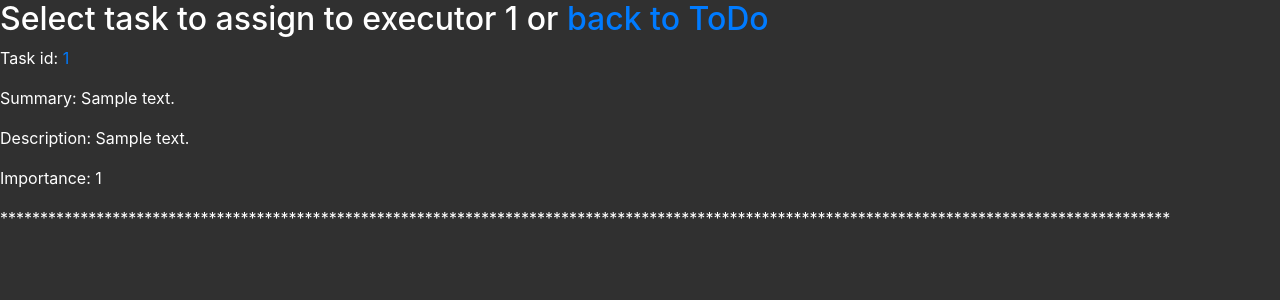
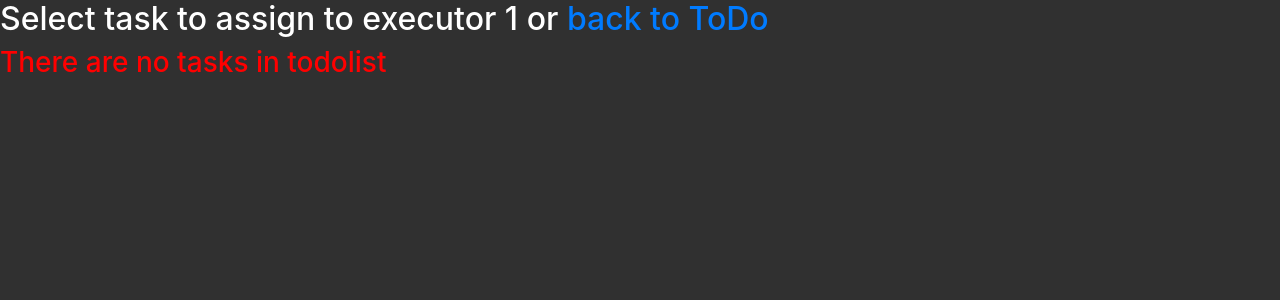
Before and after one commit to KamilBienias/my-first-blog, a Django app: page /todo/person/assign/1 in a window 1280 px wide. Shown: the top 300 px of the page. Run offline with Django 3.2, Linux system fonts and the light colour scheme; tables that the repository leaves empty hold one stand-in row (values such as "Sample post"); some libraries are stand-ins or nearby versions.

Commit message:
only tasks unassigned to any person are visible

```diff
--- a/todo/templates/todo/persons/personassigntask.html
+++ b/todo/templates/todo/persons/personassigntask.html
@@ -3,7 +3,7 @@
 {% block content %}
     <h2> Select task to assign to executor {{ person_id }} or <a href="/todo">back to ToDo</a></h2>
 
-    {% for task in all_tasks_list %}
+    {% for task in tasks_unassigned_to_any_person_list %}
         <div>
             <p>Task id: <a href="{{person_id}}/{{task.id}}">{{ task.id }}</a><p/>
             <p>Summary: {{ task.summary }}<p/>
```
